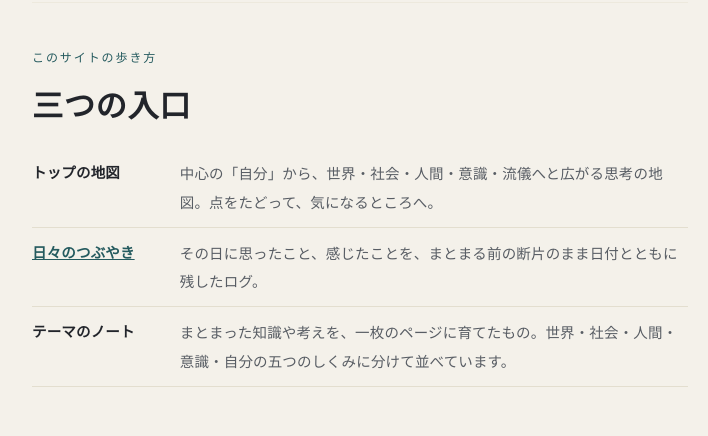
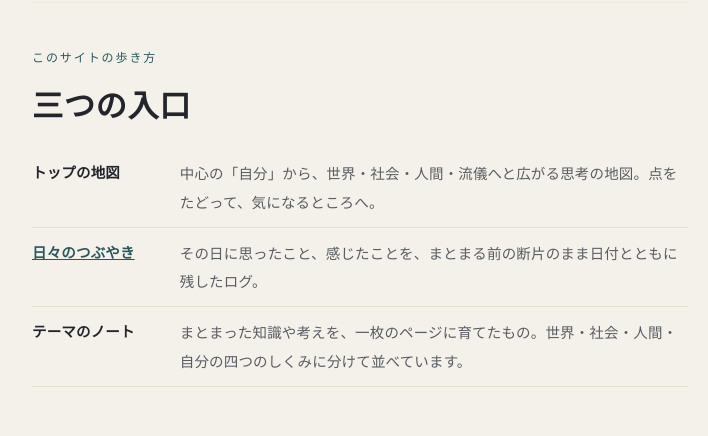
Before and after one commit to doesman1227/about, a plain HTML site: page index.html in a window 1280 px wide. Shown: the part 1227-1663 px from the top of the page, without its empty margins (280-988 px from the left). Drawn offline with Linux system fonts and the light colour scheme.

Commit message:
しくみの数を四つに更新
Co-Authored-By: Claude Opus 5.5 <noreply@anthropic.com>

```diff
--- a/index.html
+++ b/index.html
@@ -138,9 +138,9 @@
     <p class="eyebrow">このサイトの歩き方</p>
     <h2>三つの入口</h2>
     <table class="roles">
-      <tr><th>トップの地図</th><td>中心の「自分」から、世界・社会・人間・意識・流儀へと広がる思考の地図。点をたどって、気になるところへ。</td></tr>
+      <tr><th>トップの地図</th><td>中心の「自分」から、世界・社会・人間・流儀へと広がる思考の地図。点をたどって、気になるところへ。</td></tr>
       <tr><th><a href="../musings/">日々のつぶやき</a></th><td>その日に思ったこと、感じたことを、まとまる前の断片のまま日付とともに残したログ。</td></tr>
-      <tr><th>テーマのノート</th><td>まとまった知識や考えを、一枚のページに育てたもの。世界・社会・人間・意識・自分の五つのしくみに分けて並べています。</td></tr>
+      <tr><th>テーマのノート</th><td>まとまった知識や考えを、一枚のページに育てたもの。世界・社会・人間・自分の四つのしくみに分けて並べています。</td></tr>
     </table>
   </section>
 
```
